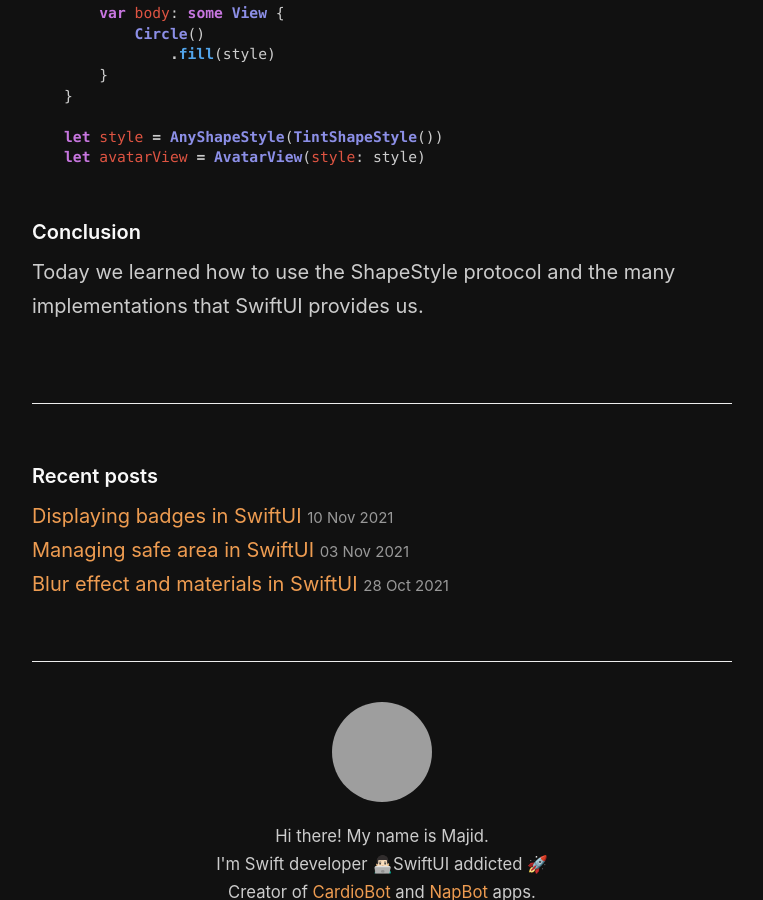
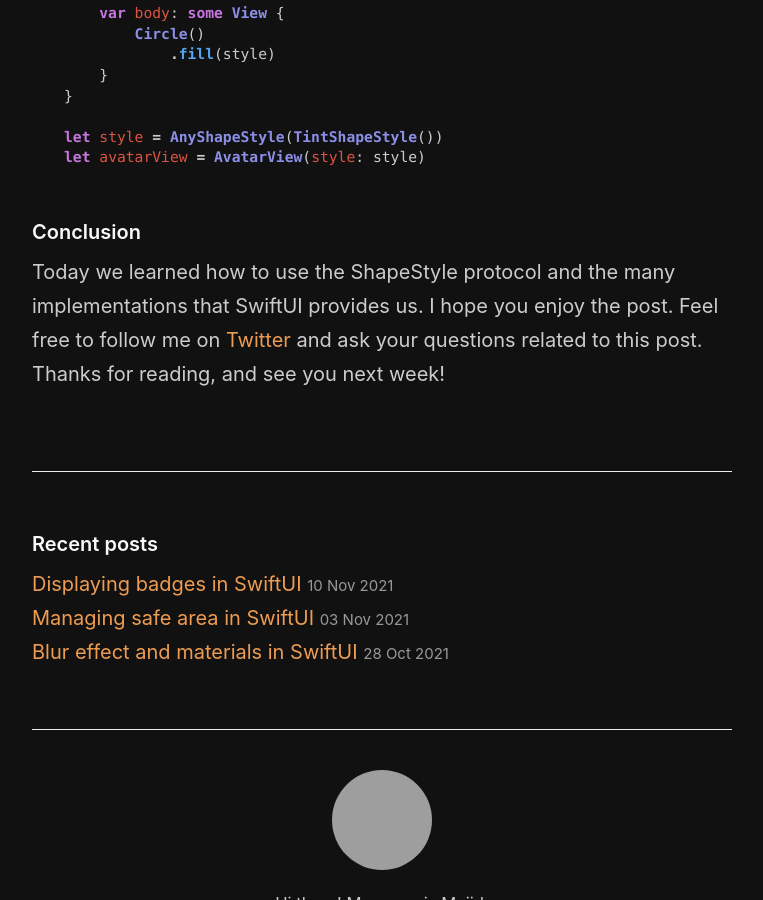
Before and after one commit to mecid/mecid.github.io, a Jekyll site: the page built from _posts/2021-11-17-the-many-faces-of-shapestyle-in-swiftui.md, in a window 1280 px wide and 900 px high, scrolled down 4919 px, cut to the strip 0-900 px from the top of the window. Shown: the whole strip, without its empty margins (258-1021 px from the left). Built offline with Jekyll 4.4.1, drawn with Linux system fonts in a browser that asks for light colours; grey boxes are pictures that could not be loaded.

Commit message:
shape style post conclusion added

````diff
--- a/_posts/2021-11-17-the-many-faces-of-shapestyle-in-swiftui.md
+++ b/_posts/2021-11-17-the-many-faces-of-shapestyle-in-swiftui.md
@@ -169,4 +169,4 @@
 ```
 
 #### Conclusion
-Today we learned how to use the ShapeStyle protocol and the many implementations that SwiftUI provides us.
+Today we learned how to use the ShapeStyle protocol and the many implementations that SwiftUI provides us. I hope you enjoy the post. Feel free to follow me on [Twitter](https://twitter.com/mecid) and ask your questions related to this post. Thanks for reading, and see you next week!
````
